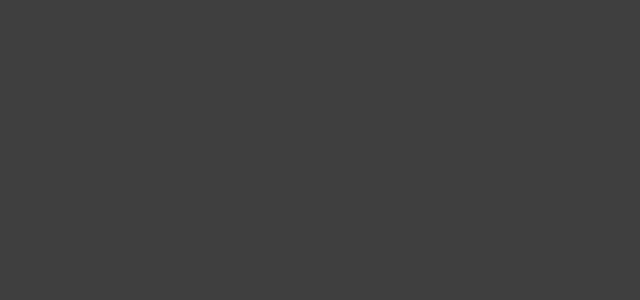
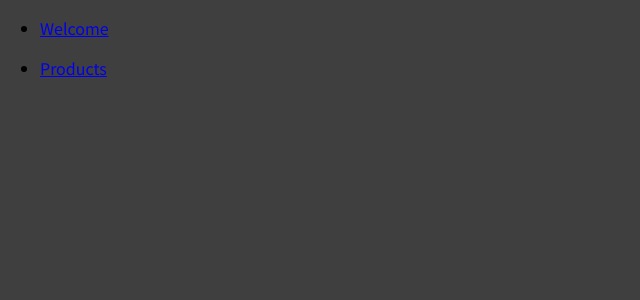
Before and after one commit to Master1624/ReactJS-Routing, a JavaScript app: page / in a window 1280 px wide. Shown: the top 300 px of the page, without its empty margins (0-640 px from the left). Built offline with nearby package versions, Linux system fonts and the light colour scheme.

Commit message:
Link Tag Usage

```diff
--- a/src/App.js
+++ b/src/App.js
@@ -1,17 +1,21 @@
 import { Route } from "react-router-dom";
 
-import Welcome from "./components/Welcome";
-import Products from "./components/Products";
+import Welcome from "./pages/Welcome";
+import Products from "./pages/Products";
+import MainHeader from "./components/MainHeader";
 
 function App() {
   return (
     <div>
+      <MainHeader/>
+      <main>
         <Route path="/welcome">
           <Welcome />
         </Route>
         <Route path="/products">
           <Products />
         </Route>
+      </main>
     </div>
   );
 }
--- /dev/null
+++ b/src/components/MainHeader.js
@@ -0,0 +1,22 @@
+import { Link } from "react-router-dom";
+
+const MainHeader = () => {
+  return (
+    <header>
+      <nav>
+        <ul>
+          <li>
+            <Link to="/welcome">Welcome</Link>
+          </li>
+        </ul>
+        <ul>
+          <li>
+            <Link to="/products">Products</Link>
+          </li>
+        </ul>
+      </nav>
+    </header>
+  );
+};
+
+export default MainHeader
```
Also changed, not shown: src/pages/Products.js (renamed from src/components/Products.js), src/pages/Welcome.js (renamed from src/components/Welcome.js). Lines whose indentation alone changed are shown as unchanged.
